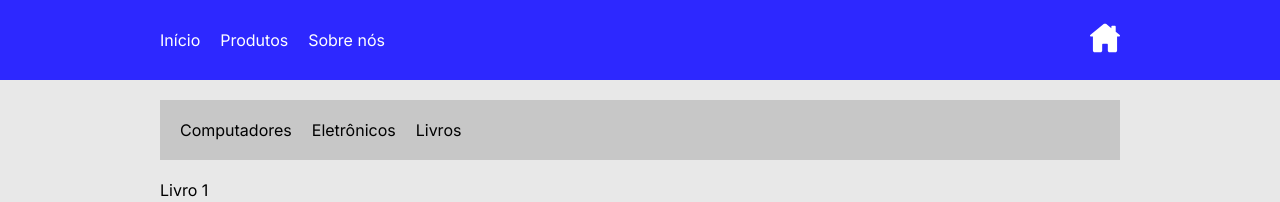
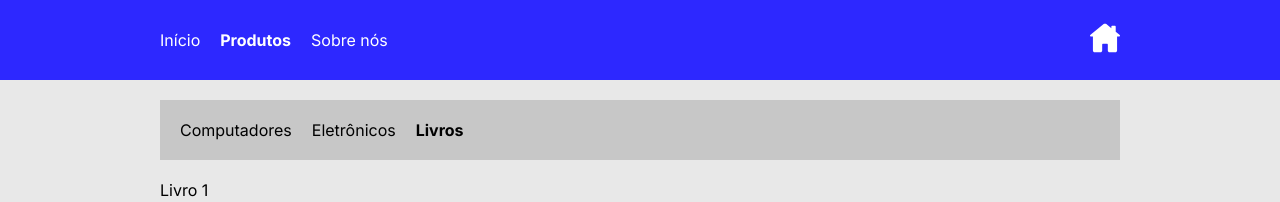
Before and after one commit to gabyferrari/desafio2-reactjs, a React (Vite) app: page /products/books in a window 1280 px wide. Shown: the top 202 px of the page. Built offline with nearby package versions, Linux system fonts and the light colour scheme.

Commit message:
Finishing project + adding links

```diff
--- a/src/App.tsx
+++ b/src/App.tsx
@@ -1,4 +1,4 @@
-import { BrowserRouter, Route, Routes } from "react-router-dom";
+import { BrowserRouter, Navigate, Route, Routes } from "react-router-dom";
 import Home from "./routes/Home";
 import HomeIndex from "./routes/Home/HomeIndex";
 import Products from "./routes/Home/Products";
@@ -14,7 +14,8 @@ export default function App() {
     <BrowserRouter>
       <Routes>
         <Route path="/" element={<Home />}>
-          <Route index element={<HomeIndex />} />
+        <Route index element={<Navigate to="/home" />} />
+          <Route path="home" element={<HomeIndex />} />
           <Route path="products" element={<Products />}>
             <Route path="computers" element={<Computers />} />
             <Route path="eletronics" element={<Eletronics />} />
--- a/src/components/BarContent/index.tsx
+++ /dev/null
@@ -1,18 +0,0 @@
-import "./styles.css";
-
-export default function BarContent() {
-
-  return (
-    <div className="bar-content container mt20">
-     <div className="menu-item-bar">
-        Computadores
-     </div>
-     <div className="menu-item-bar">
-        Eletrônicos
-     </div>
-     <div className="menu-item-bar">
-        Livros
-     </div>
-    </div>
-  );
-}
--- a/src/components/Header/index.tsx
+++ b/src/components/Header/index.tsx
@@ -1,5 +1,7 @@
 import "./styles.css";
 import homeIcon from "../../assets/home.svg";
+import { Link } from "react-router-dom";
+import { NavLink } from "react-router-dom";
 
 export default function Header() {
 
@@ -8,18 +10,20 @@ export default function Header() {
       <div className="header-content-container container">
         <nav className="navbar">
           <div className="menu-items">
-            <div className="menu-item">
+            <NavLink to="/home" className={({isActive}) => isActive ? "menu-item menu-active" : "menu-item"} >
                 Início
-            </div>
-            <div className="menu-item">
+            </NavLink>
+            <NavLink to="/products" className={({isActive}) => isActive ? "menu-item menu-active" : "menu-item"} >
                 Produtos
-            </div>
-            <div className="menu-item">
+            </NavLink>
+            <NavLink to="/about" className={({isActive}) => isActive ? "menu-item menu-active" : "menu-item"} >
                 Sobre nós
-            </div>
+            </NavLink>
           </div>
           <div className="menu-icon">
-            <img src={homeIcon} alt="Casinha" />
+            <Link to="/home">
+              <img src={homeIcon} alt="Casinha" />
+            </Link>
           </div>
         </nav>
       </div>
--- /dev/null
+++ b/src/components/ProductsBar/index.tsx
@@ -0,0 +1,19 @@
+import { NavLink } from "react-router-dom";
+import "./styles.css";
+
+export default function ProductsBar() {
+
+  return (
+    <div className="bar-content container mt20">
+     <NavLink to="computers" className={({isActive}) => isActive ? "menu-item-bar menu-active" : "menu-item-bar"} >
+        Computadores
+     </NavLink>
+     <NavLink to="eletronics" className={({isActive}) => isActive ? "menu-item-bar menu-active" : "menu-item-bar"} >
+        Eletrônicos
+     </NavLink>
+     <NavLink to="books" className={({isActive}) => isActive ? "menu-item-bar menu-active" : "menu-item-bar"} >
+        Livros
+     </NavLink>
+    </div>
+  );
+}
--- a/src/index.css
+++ b/src/index.css
@@ -21,6 +21,15 @@ body {
   background-color: var(--color-bg-primary);
 }
 
+a, a:hover {
+  text-decoration: none;
+  color: unset;
+}
+
+.menu-active {
+    font-weight: 700;
+}
+
 .container {
   width: 100%;
   max-width: 960px;
--- a/src/routes/Home/Products/index.tsx
+++ b/src/routes/Home/Products/index.tsx
@@ -1,11 +1,11 @@
 import { Outlet } from "react-router-dom";
-import BarContent from "../../../components/BarContent";
+import ProductsBar from "../../../components/ProductsBar";
 
 export default function Products() {
 
   return (
     <>
-      <BarContent />
+      <ProductsBar />
       <Outlet />
     </>
   );
```
Also changed, not shown: src/components/ProductsBar/styles.css (renamed from src/components/BarContent/styles.css).
